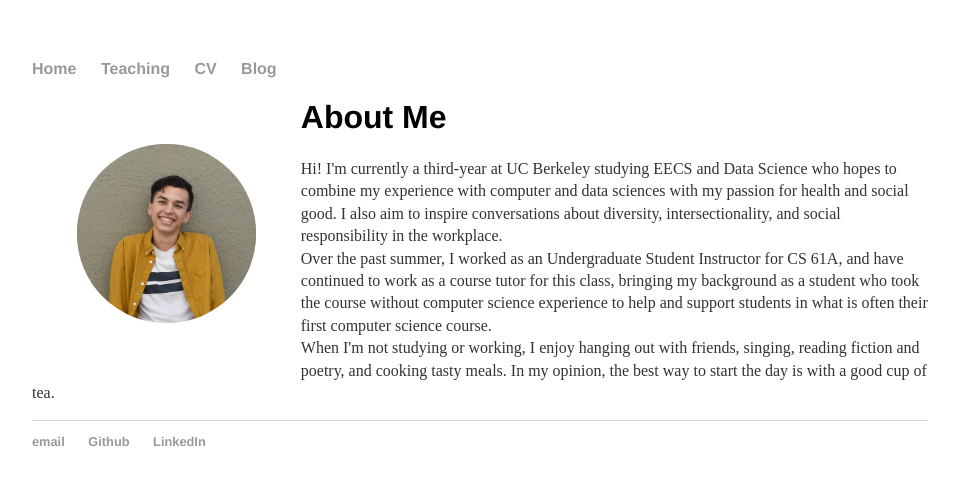
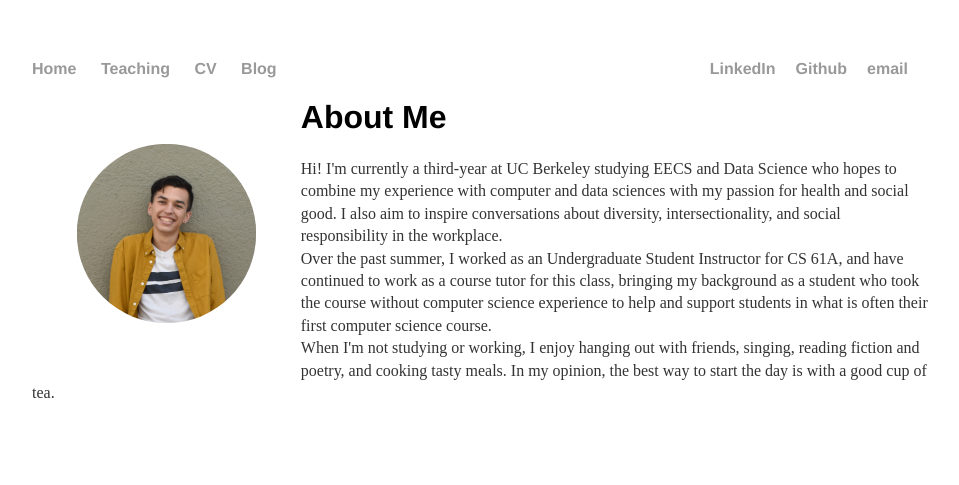
Before and after one commit to andrew-l-497/andrew-l-497.github.io, a Jekyll site: the page built from index.html, in a window 1280 px wide. Shown: the top 485 px of the page, without its empty margins (160-1119 px from the left). Built offline with Jekyll 4.4.1, drawn with Linux system fonts in a browser that asks for light colours; some of the changed lines change nothing that is shown.

Commit message:
Update default.html

```diff
--- a/_layouts/default.html
+++ b/_layouts/default.html
@@ -13,6 +13,9 @@
 						<li><a href="/teaching/">Teaching</a></li>
         		<li><a href="/cv/">CV</a></li>
         		<li><a href="/blog/">Blog</a></li>
+						<li style ="float:right"><a href="mailto:andrew.lenz@berkeley.edu">email</a></li>
+        		<li style ="float:right"><a href="https://github.com/andrewlenz">Github</a></li>
+						<li style ="float:right"><a href="https://www.linkedin.com/in/andrew-lenz/">LinkedIn</a></li>
     		</ul>
 		</nav>
 		<div class="container">
@@ -20,12 +23,10 @@
     {{ content }}
 
     </div><!-- /.container -->
-		<footer>
+		<!-- <footer>
     		<ul>
-        		<li><a href="mailto:andrew.lenz@berkeley.edu">email</a></li>
-        		<li><a href="https://github.com/andrewlenz">Github</a></li>
-						<li><a href="https://www.linkedin.com/in/andrew-lenz/">LinkedIn</a></li>
+
 			</ul>
-		</footer>
+		</footer> -->
 	</body>
 </html>
```
